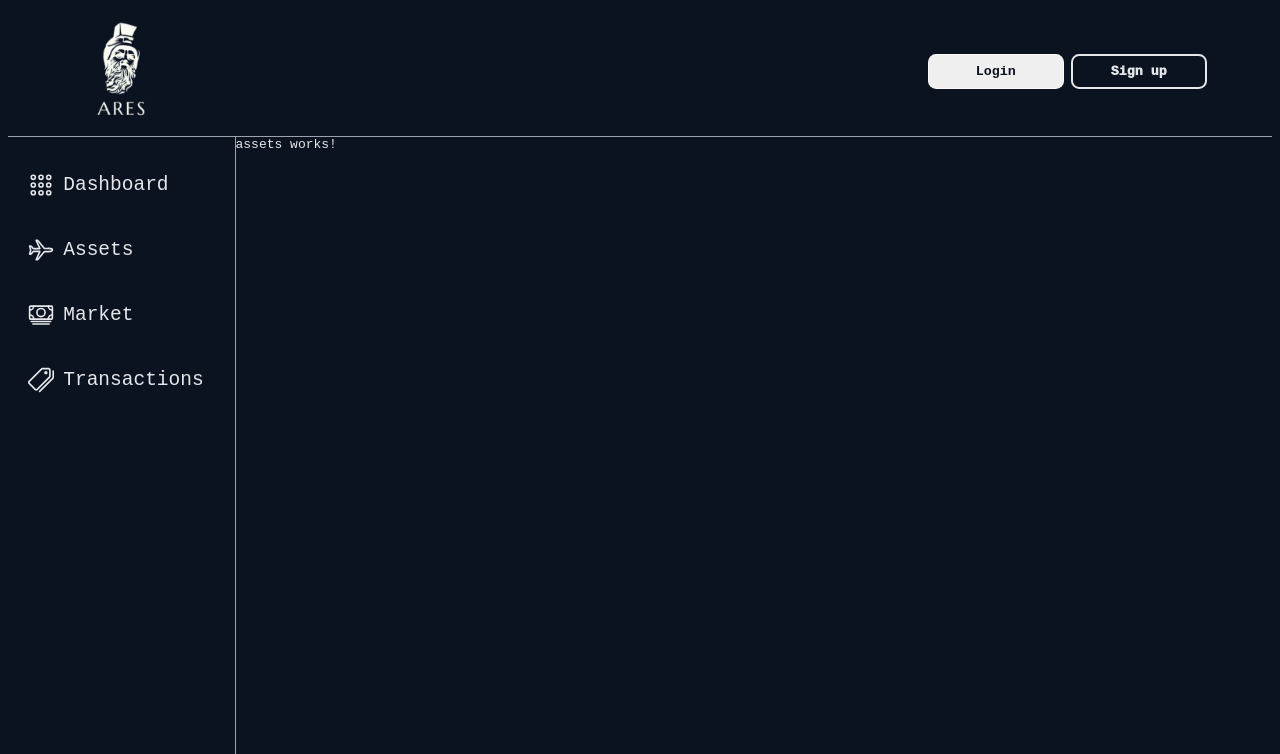
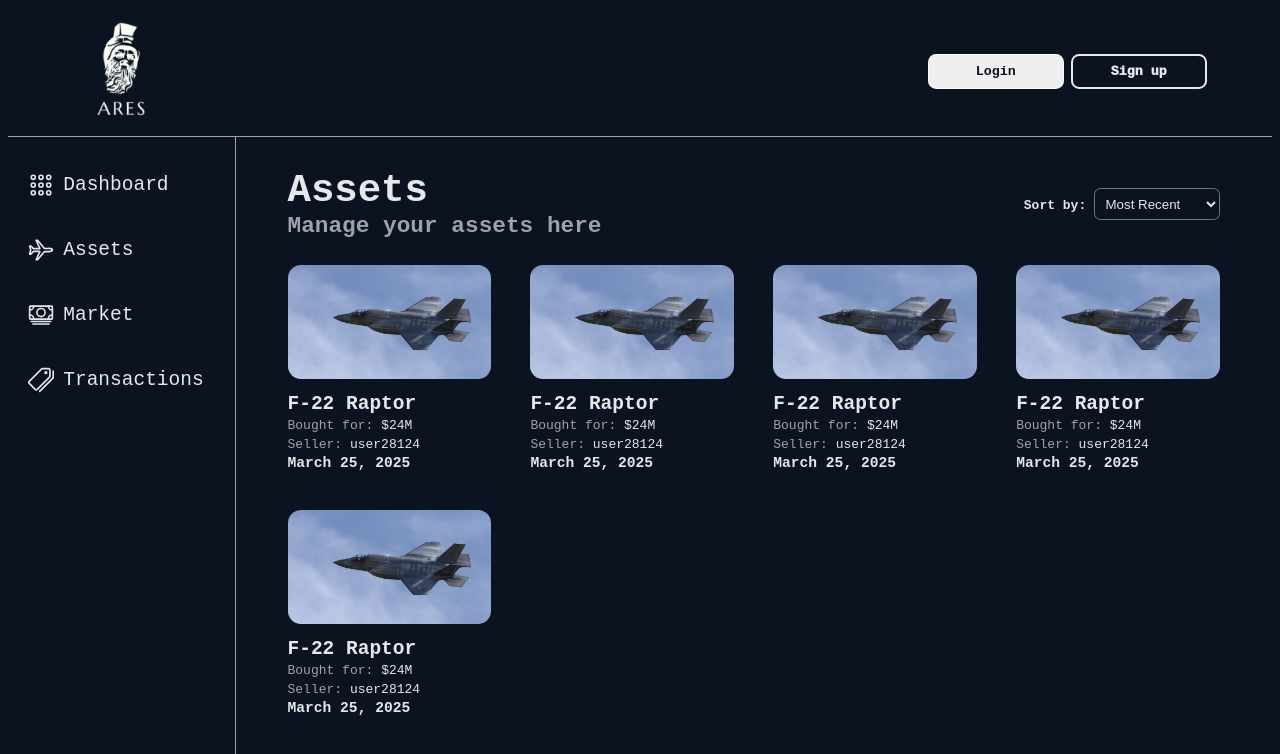
Before and after one commit to sameenmajid12/Ares, an Angular app: page /assets in a window 1280 px wide. Shown: the top 754 px of the page. Built offline with nearby package versions, Linux system fonts and the light colour scheme.

Commit message:
Create asset page and asset card UI

```diff
--- /dev/null
+++ b/src/app/components/asset-card/asset-card.css
@@ -0,0 +1,23 @@
+.asset-card-image{
+
+}
+.asset-card-image{
+  width: 100%;
+  border-radius: 1rem;
+}
+.asset-card-description{
+  padding-top:0.75rem;
+  display: flex;
+  flex-direction: column;
+  row-gap: 0.25rem;
+  color:var(--text-primary)
+}
+.asset-card-description h4{
+  font-size: 1.5rem;
+}
+.asset-card-description h5{
+  font-size: 1.125rem;
+}
+.asset-card-description span{
+  color: var(--text-muted);
+}
--- /dev/null
+++ b/src/app/components/asset-card/asset-card.html
@@ -0,0 +1,9 @@
+<div class="asset-card-wrapper">
+  <img class="asset-card-image" src="images/f22.jpg"/>
+  <div class="asset-card-description">
+    <h4>F-22 Raptor</h4>
+    <p><span>Bought for:</span> $24M</p>
+    <p><span>Seller:</span> user28124</p>
+    <h5>March 25, 2025</h5>
+  </div>
+</div>
--- /dev/null
+++ b/src/app/components/asset-card/asset-card.ts
@@ -0,0 +1,11 @@
+import { Component } from '@angular/core';
+
+@Component({
+  selector: 'app-asset-card',
+  imports: [],
+  templateUrl: './asset-card.html',
+  styleUrl: './asset-card.css',
+})
+export class AssetCard {
+
+}
--- a/src/app/pages/assets/assets.css
+++ b/src/app/pages/assets/assets.css
@@ -0,0 +1,38 @@
+.asset-wrapper{
+  padding: var(--page-padding);
+  display: flex;
+  flex-direction: column;
+  row-gap: 2rem;
+}
+.asset-header-wrapper{
+  display: flex;
+  justify-content: space-between;
+  align-items: center;
+}
+.asset-header h2{
+  font-size: 3rem;
+}
+.asset-header h4{
+  font-size: 1.75rem;
+  font-weight: 600;
+  color: var(--text-muted);
+}
+.asset-header-sort label{
+  color:var(--text-primary);
+  font-weight: 600;
+}
+.asset-header-sort select{
+  background-color: transparent;
+  padding: 0.5rem;
+  border-radius: 0.5rem;
+  color: var(--text-primary);
+}
+.asset-header-sort option{
+  background-color: var(--bg-primary);
+  color: var(--bg-background);
+}
+.asset-content-wrapper{
+  display: grid;
+  grid-template-columns: 1fr 1fr 1fr 1fr;
+  gap: 3rem;
+}
--- a/src/app/pages/assets/assets.html
+++ b/src/app/pages/assets/assets.html
@@ -1 +1,24 @@
-<p>assets works!</p>
+<div class="asset-wrapper">
+  <div class="asset-header-wrapper">
+    <div class="asset-header">
+      <h2>Assets</h2>
+      <h4>Manage your assets here</h4>
+    </div>
+    <div class="asset-header-sort">
+      <label for="sort">Sort by: </label>
+      <select id="sort">
+        <option value="0">Most Recent</option>
+        <option value="1">Alphabetical</option>
+        <option value="2">Price High-Low</option>
+        <option value="3">Price Low-High</option>
+      </select>
+    </div>
+  </div>
+  <div class="asset-content-wrapper">
+    <app-asset-card></app-asset-card>
+    <app-asset-card></app-asset-card>
+    <app-asset-card></app-asset-card>
+    <app-asset-card></app-asset-card>
+    <app-asset-card></app-asset-card>
+  </div>
+</div>
--- a/src/app/pages/assets/assets.ts
+++ b/src/app/pages/assets/assets.ts
@@ -1,11 +1,12 @@
-import { Component } from '@angular/core';
+import { Component, signal } from '@angular/core';
+import { AssetCard } from '../../components/asset-card/asset-card';
 
 @Component({
   selector: 'app-assets',
-  imports: [],
+  imports: [AssetCard],
   templateUrl: './assets.html',
   styleUrl: './assets.css',
 })
 export class Assets {
-
+  sortValue = signal(0)
 }
--- a/src/app/pages/dashboard/dashboard.css
+++ b/src/app/pages/dashboard/dashboard.css
@@ -1,7 +1,7 @@
 .dashboard-wrapper {
   display: flex;
   flex-direction: column;
-  padding: 2.5rem 4rem;
+  padding: var(--page-padding);
   row-gap: 2rem;
   height: 100%;
   box-sizing: border-box;
--- a/src/styles.css
+++ b/src/styles.css
@@ -12,6 +12,7 @@
   --accent-bad: #dc2626;
 
   --border-subtle: #374151;
+  --page-padding: 2.5rem 4rem;
 }
 
 html{
```
Also changed, not shown: 1 other file (tests, documents, lock files or other folders).
